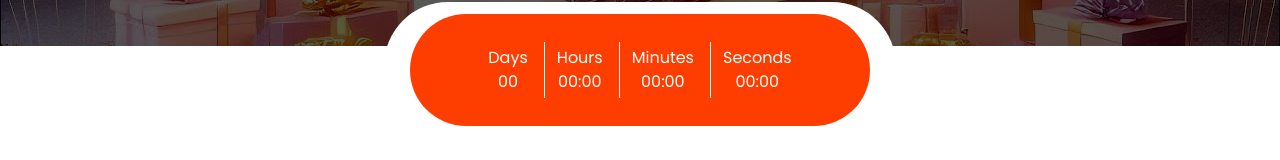
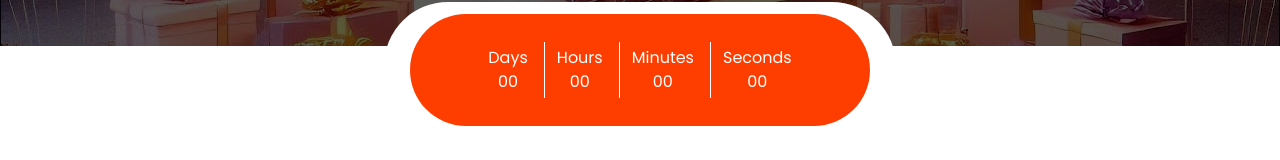
Before and after one commit to AChris-T/Pst-Birth, a React (Vite) app: page / in a window 1280 px wide. Shown: the part 565-725 px from the top of the page. Built offline with nearby package versions, Linux system fonts and the light colour scheme.

Commit message:
birthday

```diff
--- a/src/components/Contact.jsx
+++ b/src/components/Contact.jsx
@@ -10,7 +10,7 @@ const Contact = () => {
     <div className='flex justify-center items-center flex-col gap-1 w-[100%]'>
       <div className='flex gap-3 flex-col lg:flex-row w-[100%] justify-center items-center'>
         <div data-aos="fade-right"  data-aos-duration="3000" className='nani gap-3 text-white flex-col w-[90%] lg:w-[500px] h-[300px] flex justify-center items-center'>
-            <h3 className='text-[30px]'>For Details on Aso Ebi</h3>
+            <h3 className='text-[30px] text-center'>For Details on Aso Ebi</h3>
             <h3 className='flex text-center'>Contact Sis Jessica E.Ohwevwo @ 3473018796</h3>
             <button className='rounded-full border-[1px] px-5 py-2 hover:bg-[#fe3e01] hover:text-[white]'>Contact Us</button>
         </div>
--- a/src/components/Timer.jsx
+++ b/src/components/Timer.jsx
@@ -3,31 +3,31 @@ const Timer = () => {
   return (
     <div className="flex gap-3 justify-center -mt-11 bg-white md:mx-[10%] lg:mx-[30%] h-32 rounded-full">
         <div className="flex gap-3 justify-center items-center text-white bg-[#fe3e01] w-[90%] mt-3 h-28 rounded-full">
-        <div className="flex flex-row gap-4 justify-center items-center">
-            <div className="flex flex-col justify-center items-center">
+        <div className="flex flex-row items-center justify-center gap-2 md:gap-4">
+            <div className="flex flex-col items-center justify-center">
                 <h3>Days</h3>
                 <h3>00</h3>
             </div>
             <div className="bg-white w-[1px] h-14"></div>
         </div>
-        <div className="flex flex-row gap-4 justify-center items-center">
-         <div className="flex flex-col justify-center items-center">
+        <div className="flex flex-row items-center justify-center gap-4">
+         <div className="flex flex-col items-center justify-center">
                 <h3>Hours</h3>
-                <h3>00:00</h3>
+                <h3>00</h3>
             </div>
             <div className="bg-white w-[1px] h-14"></div>
         </div>
-        <div className="flex flex-row gap-4 justify-center items-center">
-         <div className="flex flex-col justify-center items-center">
+        <div className="flex flex-row items-center justify-center gap-4">
+         <div className="flex flex-col items-center justify-center">
                 <h3>Minutes</h3>
-                <h3>00:00</h3>
+                <h3>00</h3>
             </div>
             <div className="bg-white w-[1px] h-14"></div>
         </div>
-        <div className="flex flex-row gap-4 justify-center items-center">
-         <div className="flex flex-col justify-center items-center">
+        <div className="flex flex-row items-center justify-center gap-4">
+         <div className="flex flex-col items-center justify-center">
                 <h3>Seconds</h3>
-                <h3>00:00</h3>
+                <h3>00</h3>
             </div>
         </div>
         </div>
```
